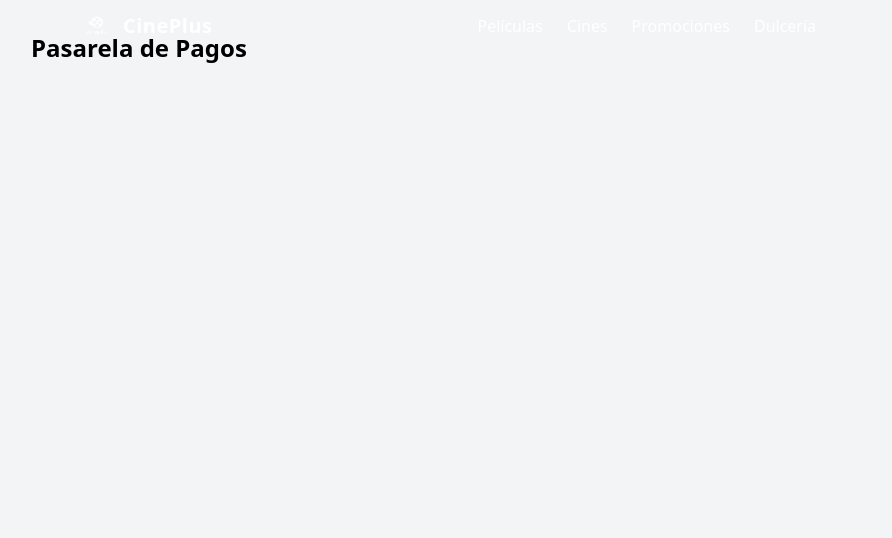
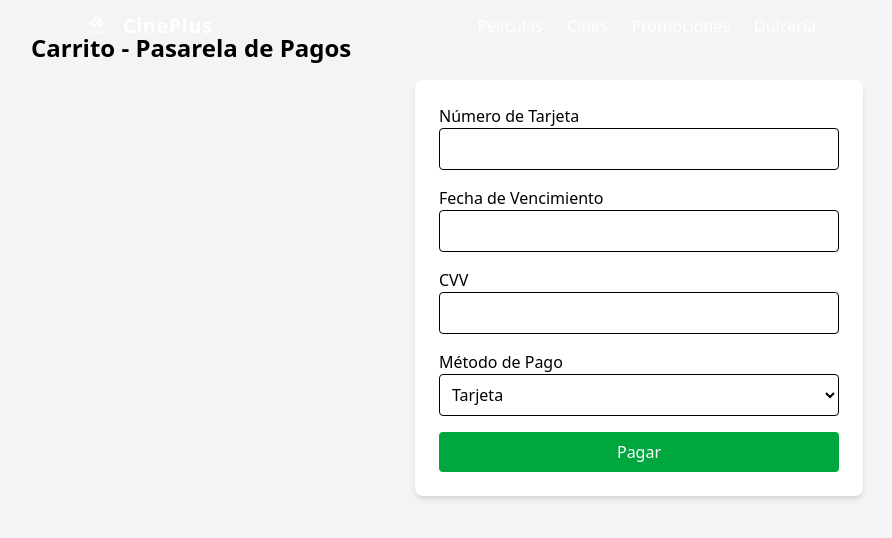
Before and after one commit to YosRiel/hdd-frontend, a React (Vite) app in the folder cineplus/: page /pago in a window 1280 px wide. Shown: the top 538 px of the page, without its empty margins (1-893 px from the left). Built offline with nearby package versions, Linux system fonts and the light colour scheme.

Commit message:
feature-arreglado e integrado

```diff
--- a/cineplus/src/pages/Carrito.tsx
+++ b/cineplus/src/pages/Carrito.tsx
@@ -1,13 +1,74 @@
-import React from "react";
+import React, { useEffect, useState } from "react";
 import Navbar from "../components/Navbar";
 
+interface Producto {
+  id: number;
+  nombre: string;
+  precio: number;
+  cantidad: number;
+}
+
 const Carrito: React.FC = () => {
+  const [carrito, setCarrito] = useState<Producto[]>([]);
+
+  // Cargar el carrito desde localStorage al iniciar
+  useEffect(() => {
+    const carritoGuardado = localStorage.getItem("carrito");
+    if (carritoGuardado) {
+      setCarrito(JSON.parse(carritoGuardado));
+    }
+  }, []);
+
+  // Guardar el carrito en localStorage cuando cambie
+  useEffect(() => {
+    localStorage.setItem("carrito", JSON.stringify(carrito));
+  }, [carrito]);
+
+  // Eliminar un producto del carrito
+  const eliminarProducto = (id: number) => {
+    const nuevoCarrito = carrito.filter((p) => p.id !== id);
+    setCarrito(nuevoCarrito);
+  };
+
+  // Calcular total
+  const total = carrito.reduce((acc, p) => acc + p.precio * p.cantidad, 0);
+
   return (
     <div className="min-h-screen bg-gray-100">
       <Navbar />
       <div className="p-8">
         <h2 className="text-2xl font-bold mb-4">Carrito de Compras</h2>
-        {/* Aquí iría el contenido del carrito */}
+        {carrito.length === 0 ? (
+          <p>Tu carrito está vacío.</p>
+        ) : (
+          <>
+            <ul>
+              {carrito.map((p) => (
+                <li
+                  key={p.id}
+                  className="flex justify-between items-center border-b py-2"
+                >
+                  <div>
+                    {p.nombre} x {p.cantidad} - S/.{p.precio * p.cantidad}
+                  </div>
+                  <button
+                    onClick={() => eliminarProducto(p.id)}
+                    className="bg-red-500 text-white px-3 py-1 rounded"
+                  >
+                    Eliminar
+                  </button>
+                </li>
+              ))}
+            </ul>
+            <h3 className="text-xl font-bold mt-4">Total: S/.{total}</h3>
+            <button
+              onClick={() => alert("Procesando pago...")}
+              className="bg-green-600 text-white px-4 py-2 mt-4 rounded"
+            >
+              Pagar
+            </button>
+          </>
+        )}
       </div>
     </div>
   );
--- a/cineplus/src/pages/PasarelaPagos.tsx
+++ b/cineplus/src/pages/PasarelaPagos.tsx
@@ -1,13 +1,85 @@
-import React from "react";
+import React, { useState } from "react";
 import Navbar from "../components/Navbar";
 
-const PasarelaPagos: React.FC = () => {
+const PasarelaPagos: React.FC<{ onPagoExitoso?: (compra: string) => void }> = ({ onPagoExitoso }) => {
+  const [cardNumber, setCardNumber] = useState("");
+  const [expiryDate, setExpiryDate] = useState("");
+  const [cvv, setCvv] = useState("");
+  const [method, setMethod] = useState("tarjeta");
+  const [message, setMessage] = useState("");
+
+  const handlePayment = (e: React.FormEvent) => {
+    e.preventDefault();
+
+    if (cardNumber && expiryDate && cvv) {
+      const compra = `Compra realizada con ${method} - ${new Date().toLocaleString()}`;
+      if (onPagoExitoso) onPagoExitoso(compra);
+      setMessage("✅ Pago realizado con éxito");
+      setCardNumber("");
+      setExpiryDate("");
+      setCvv("");
+    } else {
+      setMessage("❌ Completa todos los campos");
+    }
+  };
+
   return (
     <div className="min-h-screen bg-gray-100">
       <Navbar />
       <div className="p-8">
-        <h2 className="text-2xl font-bold mb-4">Pasarela de Pagos</h2>
-        {/* Aquí iría la interfaz de pago */}
+        <h2 className="text-2xl font-bold mb-4">Carrito - Pasarela de Pagos</h2>
+        <form
+          onSubmit={handlePayment}
+          className="max-w-md mx-auto bg-white p-6 rounded-lg shadow-md"
+        >
+          <div className="mb-4">
+            <label>Número de Tarjeta</label>
+            <input
+              type="text"
+              value={cardNumber}
+              onChange={(e) => setCardNumber(e.target.value)}
+              className="w-full p-2 border rounded"
+            />
+          </div>
+          <div className="mb-4">
+            <label>Fecha de Vencimiento</label>
+            <input
+              type="text"
+              value={expiryDate}
+              onChange={(e) => setExpiryDate(e.target.value)}
+              className="w-full p-2 border rounded"
+            />
+          </div>
+          <div className="mb-4">
+            <label>CVV</label>
+            <input
+              type="password"
+              value={cvv}
+              onChange={(e) => setCvv(e.target.value)}
+              className="w-full p-2 border rounded"
+            />
+          </div>
+          <div className="mb-4">
+            <label>Método de Pago</label>
+            <select
+              value={method}
+              onChange={(e) => setMethod(e.target.value)}
+              className="w-full p-2 border rounded"
+            >
+              <option value="tarjeta">Tarjeta</option>
+              <option value="yape">Yape</option>
+              <option value="plin">Plin</option>
+            </select>
+          </div>
+          <button
+            type="submit"
+            className="w-full bg-green-600 text-white p-2 rounded hover:bg-green-700"
+          >
+            Pagar
+          </button>
+        </form>
+
+        {message && <p className="mt-4 text-center font-bold text-green-600">{message}</p>}
       </div>
     </div>
   );
```
